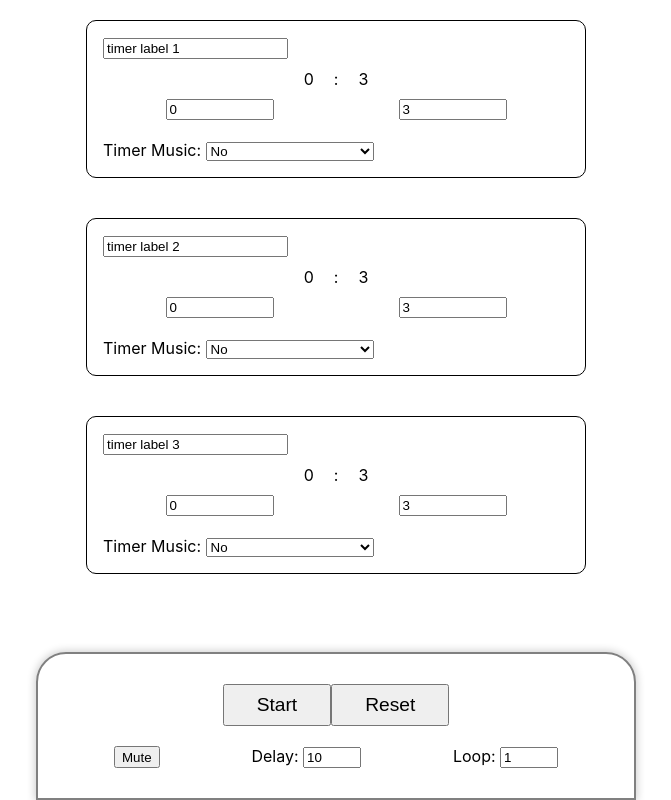
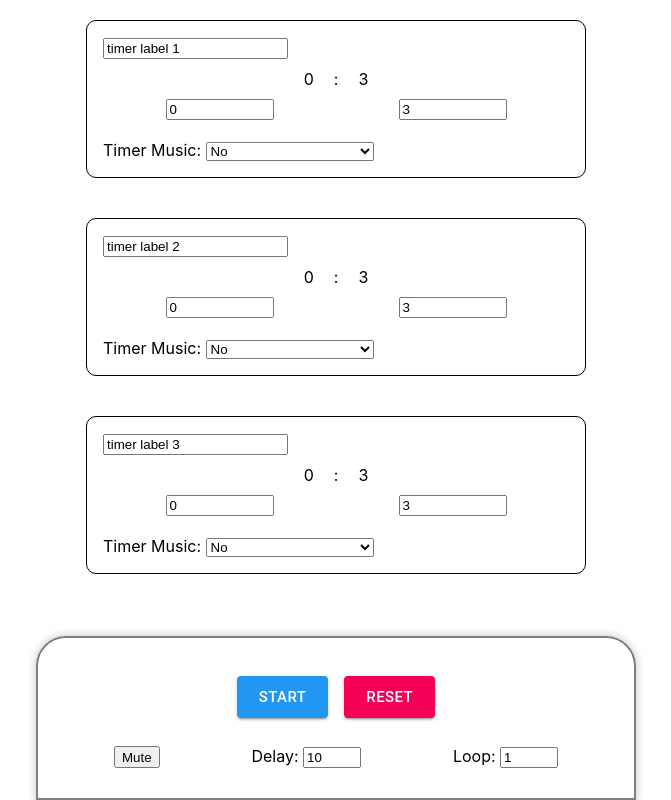
Before and after one commit to hohin728/react-redux-training-timer, a React (Create React App) app: page / in a window 1280 px wide. Shown: the whole page, without its empty margins (304-975 px from the left). Built offline with nearby package versions, Linux system fonts and the light colour scheme.

Commit message:
Add Material UI library and apply some new styles

```diff
--- a/package.json
+++ b/package.json
@@ -3,6 +3,7 @@
   "version": "0.1.0",
   "private": true,
   "dependencies": {
+    "@material-ui/core": "^4.12.2",
     "@reduxjs/toolkit": "^1.6.1",
     "@testing-library/jest-dom": "^5.14.1",
     "@testing-library/react": "^11.2.7",
--- a/src/App.js
+++ b/src/App.js
@@ -2,8 +2,11 @@ import "./styles/App.scss"
 import TimerMain from "./features/timers/TimerMain"
 import ControlPanel from "./components/ControlPanel"
 import styles from "./styles/App.module.scss"
+import { ThemeProvider } from "@material-ui/core"
+import theme from "./theme"
 
 const App = () => (
+	<ThemeProvider theme={theme}>
 		<div
 			className={`App ${styles.fullHeight} ${styles.flexContainer} ${styles.widthContainer}`}
 		>
@@ -14,6 +17,7 @@ const App = () => (
 				<ControlPanel></ControlPanel>
 			</div>
 		</div>
+	</ThemeProvider>
 )
 
 export default App
--- a/src/components/ControlPanel.jsx
+++ b/src/components/ControlPanel.jsx
@@ -16,6 +16,8 @@ import {
 	selectTimerIsMuted,
 } from "../features/timers/timersSlice"
 import TimerStatus from "../features/timers/TimerStatus"
+
+import { Button, Box } from "@material-ui/core"
 
 const ControlPanel = () => {
 	const dispatch = useDispatch()
@@ -60,12 +62,26 @@ const ControlPanel = () => {
 	return (
 		<div className={styles.controlPanel}>
 			<div className={styles.buttonsSection}>
-				<button className={styles.controlButton} onClick={handleStart}>
-					{timerStatus === TimerStatus.RUNNING ? "Pause" : "Start"}
-				</button>
-				<button className={styles.controlButton} onClick={handleReset}>
-					Reset
-				</button>
+				<Box m={1}>
+					<Button
+						onClick={handleStart}
+						variant="contained"
+						color="primary"
+						size="large"
+					>
+						{timerStatus === TimerStatus.RUNNING ? "Pause" : "Start"}
+					</Button>
+				</Box>
+				<Box m={1}>
+					<Button
+						onClick={handleReset}
+						variant="contained"
+						color="secondary"
+						size="large"
+					>
+						Reset
+					</Button>
+				</Box>
 			</div>
 
 			<div className={`${styles.toolbar}`}>
--- a/src/styles/ControlPanel.module.scss
+++ b/src/styles/ControlPanel.module.scss
@@ -12,11 +12,6 @@
 	justify-content: center;
 }
 
-.controlButton {
-	font-size: 1.2rem;
-	padding: 0.5rem 2rem;
-}
-
 .toolbar {
 	display: flex;
 	justify-content: space-around;
--- /dev/null
+++ b/src/theme.js
@@ -0,0 +1,12 @@
+import { createTheme } from "@material-ui/core/styles"
+import blue from "@material-ui/core/colors/blue"
+
+const theme = createTheme({
+	palette: {
+		primary: {
+			main: blue[500],
+		},
+	},
+})
+
+export default theme
```
Also changed, not shown: 1 other file (tests, documents, lock files or other folders). Lines whose indentation alone changed are shown as unchanged.
